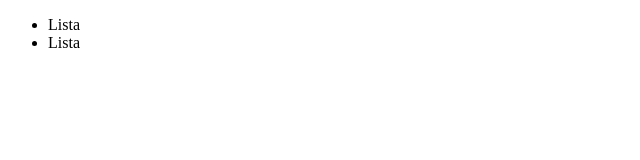
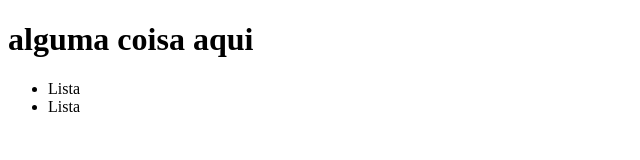
Before and after one commit to Debysampaio/website-setup, a plain HTML site: page index.html in a window 1280 px wide. Shown: the whole page, without its empty margins (0-640 px from the left). Drawn offline with Linux system fonts and the light colour scheme.

Commit message:
Altera html e envia nova imagem

```diff
--- a/index.html
+++ b/index.html
@@ -7,6 +7,7 @@
     <title>Documento da Deh Alterado</title>
 </head>
 <body>
+    <h1>alguma coisa aqui</h1>
 
     <ul>
         <li>Lista</li>
```
Also changed, not shown: 65.jpg (added).
